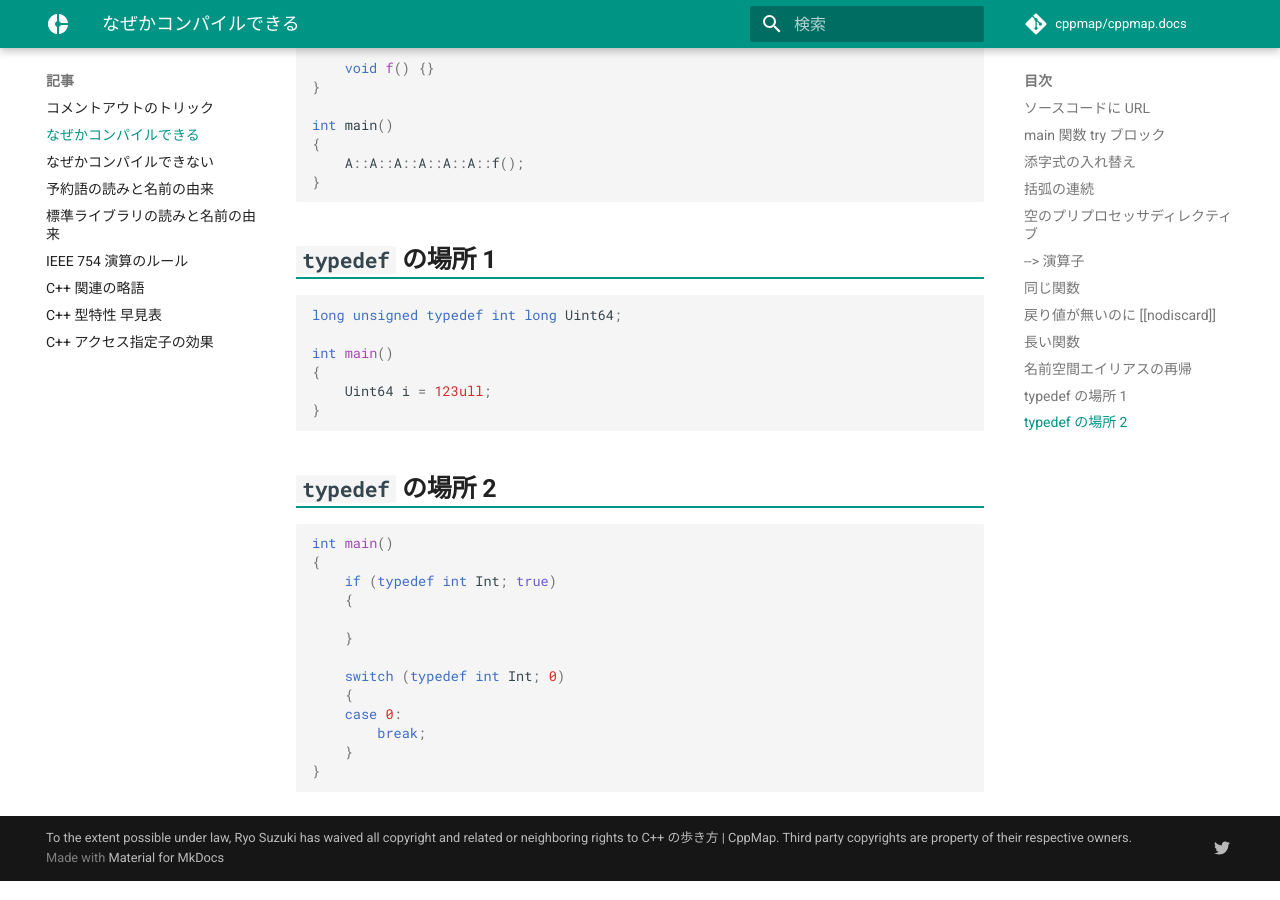
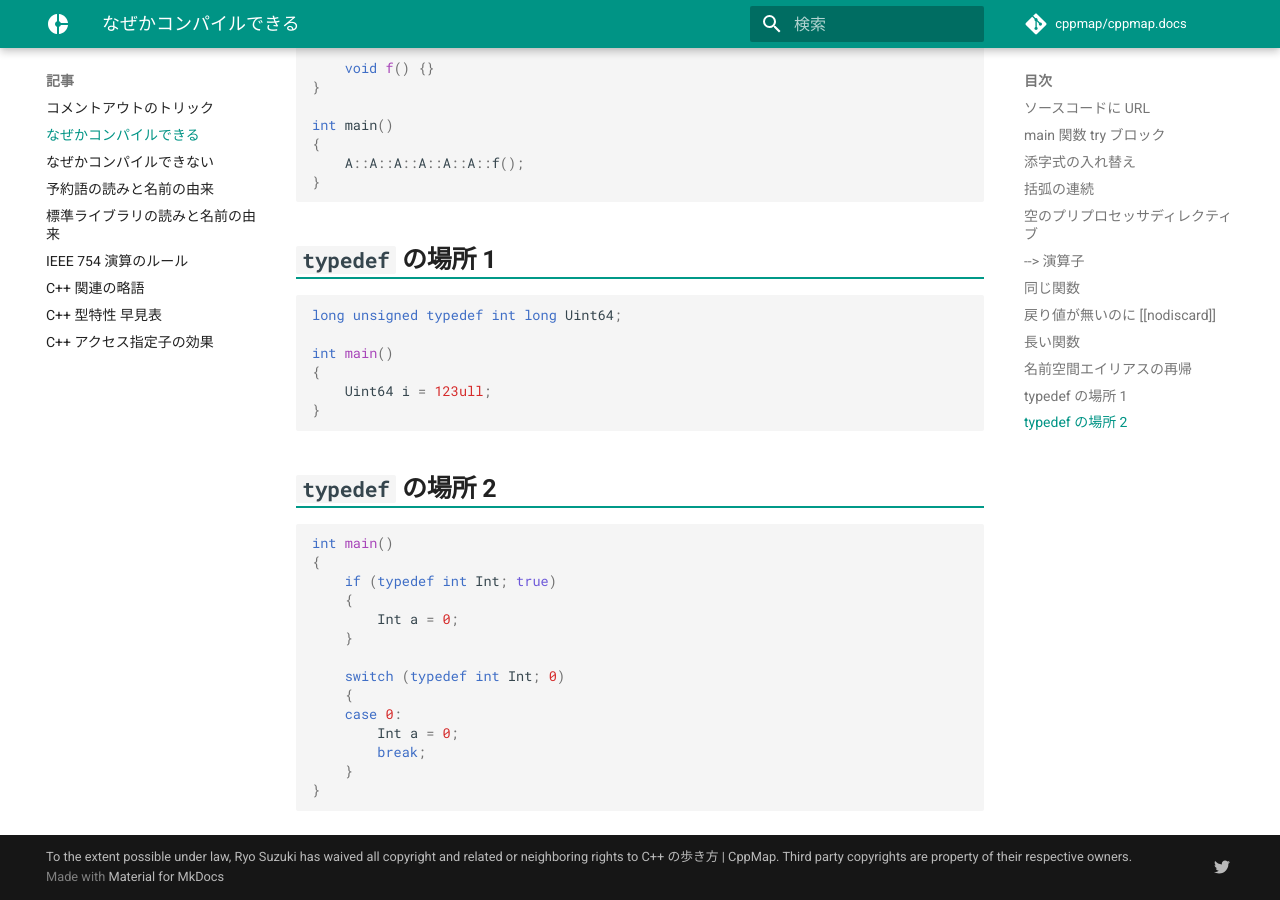
Before and after one commit to cppmap/cppmap.docs, an MkDocs documentation site: the page built from docs/articles/it-compiles.md, in a window 1280 px wide and 900 px high, scrolled down 3102 px. Built offline with MkDocs 1.6.1 and Material for MkDocs 9.7.7, drawn with Linux system fonts in a browser that asks for light colours; nearby versions of some CDN libraries; comment, search, counter and statistics services are not loaded.

Commit message:
Update it-compiles.md

```diff
--- a/docs/articles/it-compiles.md
+++ b/docs/articles/it-compiles.md
@@ -160,12 +160,13 @@ int main()
 {
 	if (typedef int Int; true)
 	{
-
+		Int a = 0;
 	}
 
 	switch (typedef int Int; 0)
 	{
 	case 0:
+		Int a = 0;
 		break;
 	}
 }
```
